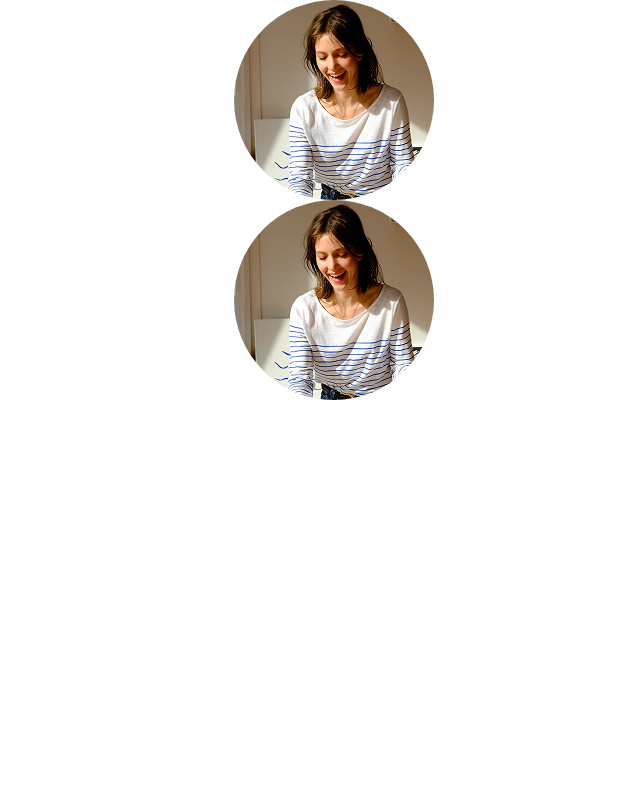
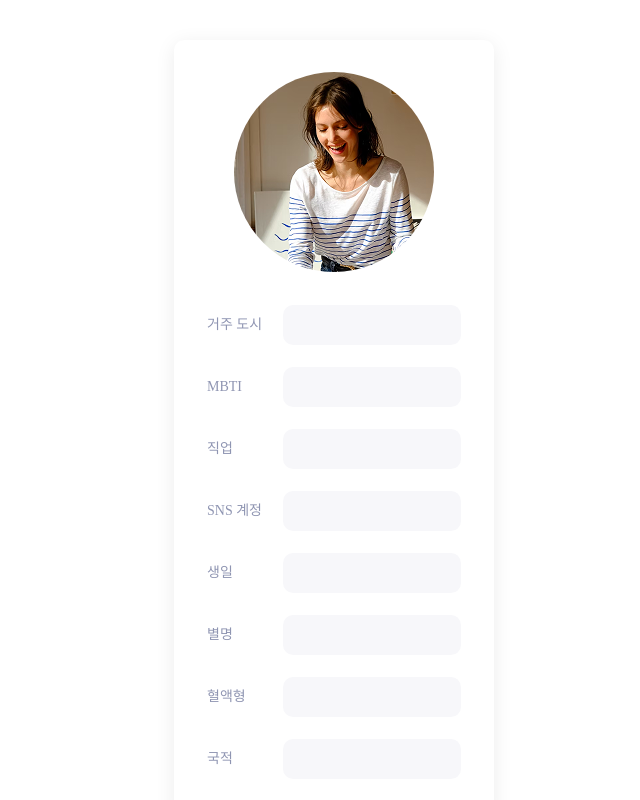
Before and after one commit to tansxx/Wikid, a Next.js app: page / in a window 1280 px wide. Shown: the top 800 px of the page, without its empty margins (306-946 px from the left). Built offline with nearby package versions, Linux system fonts and the light colour scheme.

Commit message:
✨ Feat: profileBar 컴포넌트 구현

```diff
--- /dev/null
+++ b/src/components/mywikipage/ProfileBar/ProfileBar.style.ts
@@ -0,0 +1,21 @@
+import styled from "styled-components";
+import { color } from "@/styles/theme";
+
+export const Container = styled.div`
+  display: flex;
+  justify-content: center;
+  padding: 40px 0;
+`;
+
+export const ProfileCard = styled.div`
+  background-color: #fff;
+  border-radius: 10px;
+  box-shadow: 0px 4px 20px 0px rgba(0, 0, 0, 0.08);
+  padding: 32px 24px;
+  width: 320px;
+  display: flex;
+  flex-direction: column;
+  flex-shrink: 0;
+  align-items: center;
+  gap: 24px;
+`;
--- /dev/null
+++ b/src/components/mywikipage/ProfileBar/ProfileBar.tsx
@@ -0,0 +1,21 @@
+import WikiAvatar from "../WikiAvatar/WikiAvatar";
+import ProfileForm from "../ProfileForm/ProfileForm";
+import { Container, ProfileCard } from "../ProfileBar/ProfileBar.style";
+
+interface ProfileBarProps {
+  isEditMode: boolean;
+}
+
+export default function ProfileBar({ isEditMode }: ProfileBarProps) {
+  return (
+    <Container>
+      <ProfileCard>
+        <WikiAvatar
+          src="/assets/images/img_profile.png"
+          isEditMode={isEditMode}
+        />
+        <ProfileForm isEditMode={isEditMode} />
+      </ProfileCard>
+    </Container>
+  );
+}
--- /dev/null
+++ b/src/components/mywikipage/ProfileForm/ProfileForm.style.ts
@@ -0,0 +1,8 @@
+import styled from "styled-components";
+
+export const FormWrapper = styled.div`
+  display: flex;
+  flex-direction: column;
+  gap: 4px;
+  width: 100%;
+`;
--- /dev/null
+++ b/src/components/mywikipage/ProfileForm/ProfileForm.tsx
@@ -0,0 +1,79 @@
+import { useState } from "react";
+import ProfileInput from "@/components/mywikipage/ProfileForm/ProfileInput/ProfileInput";
+import { FormWrapper } from "../ProfileForm/ProfileForm.style";
+
+interface ProfileFormProps {
+  isEditMode: boolean;
+}
+
+export default function ProfileForm({ isEditMode }: ProfileFormProps) {
+  const [city, setCity] = useState("");
+  const [mbti, setMbti] = useState("");
+  const [job, setJob] = useState("");
+  const [sns, setSns] = useState("");
+  const [birthday, setBirthday] = useState("");
+  const [nickname, setNickname] = useState("");
+  const [bloodType, setBloodType] = useState("");
+  const [nationality, setNationality] = useState("");
+
+  return (
+    <FormWrapper>
+      <ProfileInput
+        label="거주 도시"
+        value={city}
+        onChange={(e) => setCity(e.target.value)}
+        disabled={!isEditMode}
+        isEditMode={isEditMode}
+      />
+      <ProfileInput
+        label="MBTI"
+        value={mbti}
+        onChange={(e) => setMbti(e.target.value)}
+        disabled={!isEditMode}
+        isEditMode={isEditMode}
+      />
+      <ProfileInput
+        label="직업"
+        value={job}
+        onChange={(e) => setJob(e.target.value)}
+        disabled={!isEditMode}
+        isEditMode={isEditMode}
+      />
+      <ProfileInput
+        label="SNS 계정"
+        value={sns}
+        onChange={(e) => setSns(e.target.value)}
+        disabled={!isEditMode}
+        isEditMode={isEditMode}
+      />
+      <ProfileInput
+        label="생일"
+        value={birthday}
+        onChange={(e) => setBirthday(e.target.value)}
+        disabled={!isEditMode}
+        isEditMode={isEditMode}
+      />
+      <ProfileInput
+        label="별명"
+        value={nickname}
+        onChange={(e) => setNickname(e.target.value)}
+        disabled={!isEditMode}
+        isEditMode={isEditMode}
+      />
+      <ProfileInput
+        label="혈액형"
+        value={bloodType}
+        onChange={(e) => setBloodType(e.target.value)}
+        disabled={!isEditMode}
+        isEditMode={isEditMode}
+      />
+      <ProfileInput
+        label="국적"
+        value={nationality}
+        onChange={(e) => setNationality(e.target.value)}
+        disabled={!isEditMode}
+        isEditMode={isEditMode}
+      />
+    </FormWrapper>
+  );
+}
--- /dev/null
+++ b/src/components/mywikipage/ProfileForm/ProfileInput/ProfileInput.styles.ts
@@ -0,0 +1,42 @@
+import styled from "styled-components";
+import "@/styles/GlobalStyle.ts";
+import { font, color } from "@/styles/theme";
+
+interface InputProps {
+  $isEditMode: boolean;
+}
+
+export const InputWrapper = styled.div`
+  display: flex;
+  align-items: center;
+  gap: 16px;
+  padding: 9px 9px;
+  width: 100%;
+`;
+
+export const Label = styled.label`
+  flex-shrink: 0;
+  width: 60px;
+  ${font("textmdRegular")}
+  color: ${color("gray400")};
+`;
+
+export const Input = styled.input<InputProps>`
+  display: flex;
+  flex: 1;
+  width: 100%;
+  padding: 8px 20px;
+  align-items: center;
+  border-radius: 10px;
+  background: ${({ $isEditMode }) => ($isEditMode ? "#f7f7fa" : "transparent")};
+  outline: none;
+
+  ${({ $isEditMode }) =>
+    $isEditMode &&
+    `
+      &: focus {
+        border: 1px solid ${color("gray200")};
+        background: ${color("gray100")};
+      }
+    `}
+`;
--- /dev/null
+++ b/src/components/mywikipage/ProfileForm/ProfileInput/ProfileInput.tsx
@@ -0,0 +1,39 @@
+import {
+  InputWrapper,
+  Label,
+  Input,
+} from "@/components/mywikipage/ProfileForm/ProfileInput/ProfileInput.styles";
+
+interface ProfileInputProps {
+  label: string;
+  value: string;
+  onChange: (e: React.ChangeEvent<HTMLInputElement>) => void;
+  placeholder?: string;
+  type?: "text" | "date";
+  disabled?: boolean;
+  isEditMode?: boolean;
+}
+
+export default function ProfileInput({
+  label,
+  value,
+  onChange,
+  placeholder,
+  type = "text",
+  disabled = false,
+  isEditMode = false,
+}: ProfileInputProps) {
+  return (
+    <InputWrapper>
+      <Label>{label}</Label>
+      <Input
+        type={type}
+        value={value}
+        onChange={onChange}
+        placeholder={placeholder}
+        disabled={disabled}
+        $isEditMode={isEditMode}
+      />
+    </InputWrapper>
+  );
+}
--- a/src/pages/index.tsx
+++ b/src/pages/index.tsx
@@ -1,20 +1,12 @@
 import React from "react";
 import "@/styles/GlobalStyle.ts";
-import WikiAvatar from "@/components/mywikipage/WikiAvatar";
+import ProfileBar from "@/components/mywikipage/ProfileBar/ProfileBar";
 
 export default function Home() {
   return (
     <div>
-      <WikiAvatar
-        src="/assets/images/img_profile.png"
-        isEditMode={false}
-        alt="일반 프로필"
-      />
-      <WikiAvatar
-        src="/assets/images/img_profile.png"
-        isEditMode={true}
-        alt="수정 프로필"
-      />
+      <ProfileBar isEditMode={true} />
+      <ProfileBar isEditMode={false} />
     </div>
   );
 }
```
Also changed, not shown: src/components/mywikipage/WikiAvatar/WIkiAvatar.styles.ts (renamed from src/components/mywikipage/WIkiAvatar.styles.ts), src/components/mywikipage/WikiAvatar/WikiAvatar.tsx (renamed from src/components/mywikipage/WikiAvatar.tsx), 2 other files (tests, documents, lock files or other folders).
